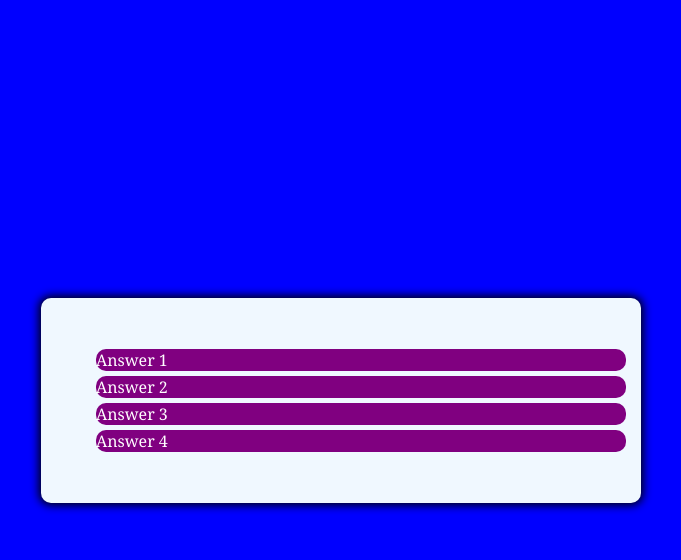
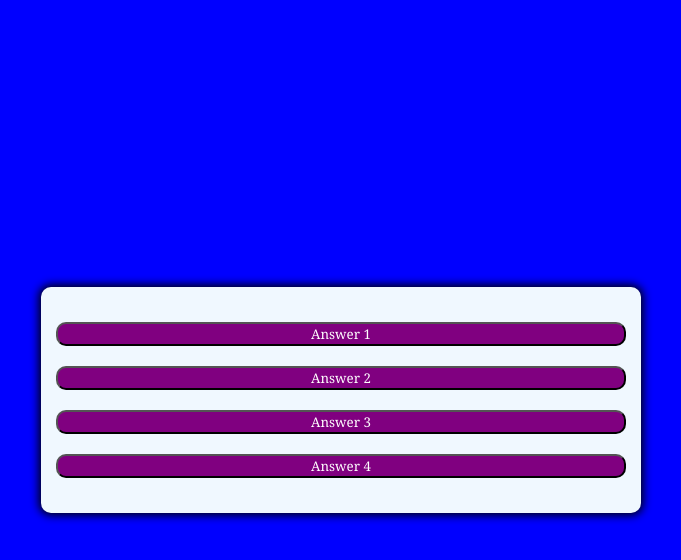
Before and after one commit to BigEVK/QuizGame, a plain HTML site: page index.html in a window 1280 px wide. Both pictures are taken after a click on the button "Start Quiz". Shown: the whole page, without its empty margins (299-980 px from the left). Drawn offline with Linux system fonts and the light colour scheme.

Commit message:
more questions

```diff
--- a/assets/js/quiz.js
+++ b/assets/js/quiz.js
@@ -76,44 +76,44 @@ var questions = [
         },
         correctAnswer: "1"
     },
-    // {
-    // question: "What is the windows command to format page?",
-    // answers: {
-    //     1: "Ctrl + F",
-    //     2: "Shft + alt + D",
-    //     3: "Shift + alt + F",
-    //     4: "Ctrl + alt + F",
-    // },
-    // correctAnswer: "2"
-    // },
-    // {
-    //     question: "How do you automatically create the basic structure of an HTML 5 file?",
-    //     answers: {
-    //         1: "Create HTML",
-    //         2: "Load HTML5",
-    //         3: "html5:",
-    //         4: "html:5",
-    //     },
-    //     correctAnswer: "3"
-    // },
-    // {
-    //     question: "What returns the value fo the array at a given index?",
-    //     answers: {
-    //         1: "arrayValue[0]",
-    //         2: "statusValue[0]",
-    //         3: "statusChoices[0]",
-    //         4: "arrayChoices[0]",
-    //     correctAnswer: "2"
-    //     },
-    // },
-    // {
-    //     question: "What is an object that can be used to loop through collections?",
-    //     answers: {
-    //         1: "iterator",
-    //         2: "looper",
-    //         3: "loop",
-    //         4: "runner",
-    //     correctAnswer: "0"
-    //     },
-    // },
+    {
+    question: "What is the windows command to format page?",
+    answers: {
+        1: "Ctrl + F",
+        2: "Shft + alt + D",
+        3: "Shift + alt + F",
+        4: "Ctrl + alt + F",
+    },
+    correctAnswer: "2"
+    },
+    {
+        question: "How do you automatically create the basic structure of an HTML 5 file?",
+        answers: {
+            1: "Create HTML",
+            2: "Load HTML5",
+            3: "html5:",
+            4: "html:5",
+        },
+        correctAnswer: "3"
+    },
+    {
+        question: "What returns the value fo the array at a given index?",
+        answers: {
+            1: "arrayValue[0]",
+            2: "statusValue[0]",
+            3: "statusChoices[0]",
+            4: "arrayChoices[0]",
+        correctAnswer: "2"
+        },
+    },
+    {
+        question: "What is an object that can be used to loop through collections?",
+        answers: {
+            1: "iterator",
+            2: "looper",
+            3: "loop",
+            4: "runner",
+        correctAnswer: "0"
+        },
+    },
 ]
--- a/index.html
+++ b/index.html
@@ -14,16 +14,16 @@
         <div id="question-box" class="hidden">
         <div id="questions">Questions</div>
         <div id="answer-btns" class="btn-grid">
-           <ul id="btn">
+           <!-- <ul id="btn">
             <li class="btn">Answer 1</li>
             <li class="btn">Answer 2</li>
             <li class="btn">Answer 3</li>
             <li class="btn">Answer 4</li>
-           </ul>
-            <!-- <button class="btn">Answer 1</button>
+           </ul>  -->
+            <button class="btn">Answer 1</button>
             <button class="btn">Answer 2</button>
             <button class="btn">Answer 3</button>
-            <button class="btn">Answer 4</button> -->
+            <button class="btn">Answer 4</button>
         </div>
         </div>
         <div class="controls">
```
